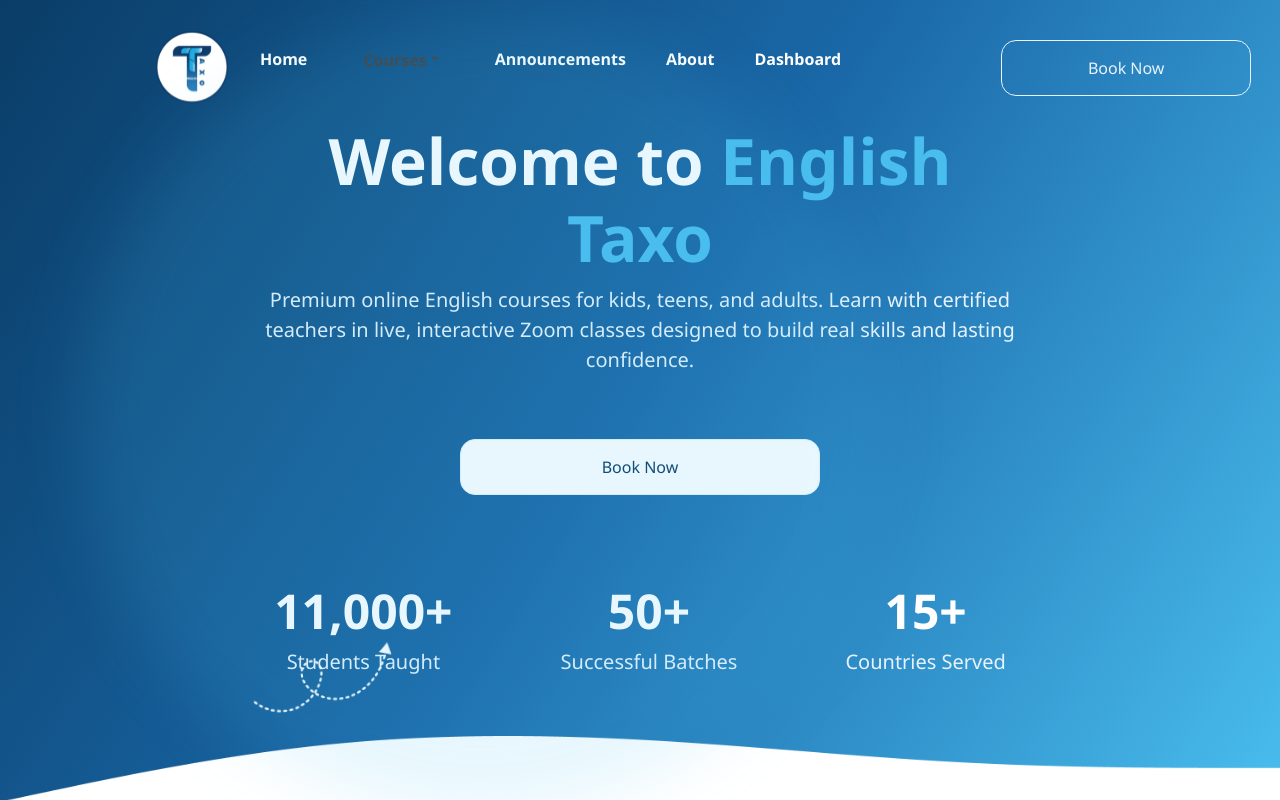
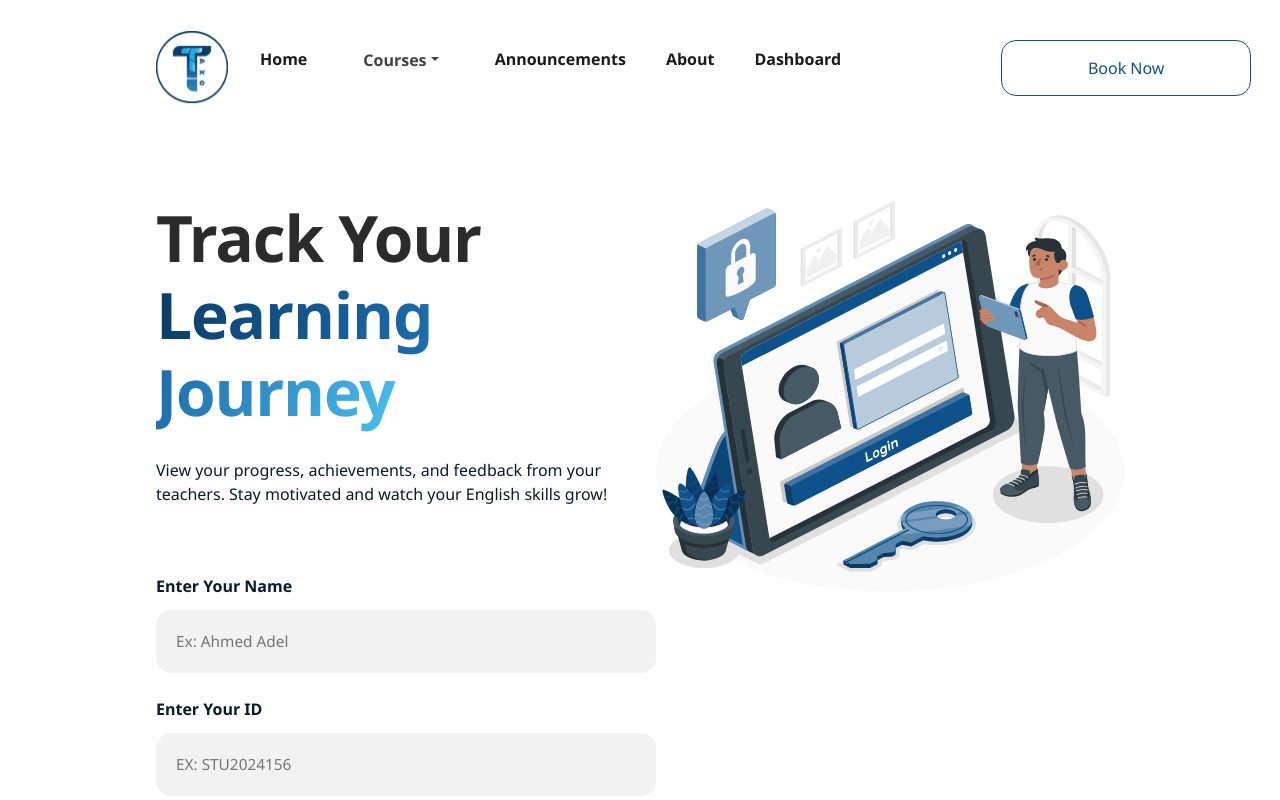
Before and after one commit to YoussefAbbas12/English-Taxo, a React (Vite) app: page /login in a window 1280 px wide. Built offline with nearby package versions, Linux system fonts and the light colour scheme.

Commit message:
final design

```diff
--- a/src/App.jsx
+++ b/src/App.jsx
@@ -8,6 +8,7 @@ import GeneralEnglish from "./pages/GeneralEnglish"
 import KidsEnglishProgram from "./pages/KidsEnglishProgram"
 import SpeakingCourse from "./pages/SpeakingCourse"
 import Dashboard from "./pages/Dashboard"
+import Login from "./components/dashboard/Login"
 
 
 const App = () => {
@@ -22,6 +23,7 @@ const App = () => {
         <Route path="/SpeakingCourse" element={<SpeakingCourse />} />
         <Route path="/Announcements" element={<News />} />
         <Route path="/Dashboard" element={<Dashboard />} />
+        <Route path="/login" element={<Login />} />
         <Route path="*" element={<Home />} />
       </Routes>
       <Footer />
--- a/src/components/dashboard/Dashboard.css
+++ b/src/components/dashboard/Dashboard.css
@@ -3,6 +3,72 @@
   padding: 0;
   box-sizing: border-box;
   font-family: 'Segoe UI', 'Roboto', 'Helvetica Neue', Arial, sans-serif;
+}
+
+.login{
+  padding: 200px 156px 100px;
+  width: 100%;
+}
+
+.login .content{
+  display: grid;
+  grid-template-columns: 1fr 1fr;
+}
+.login .content img{
+  width: 100%;
+}
+
+.login .content .form{
+  display: flex;
+  flex-direction: column;
+  align-items: flex-start;
+  gap: 52px;
+}
+
+.login .content .form .section-title h2{
+  text-align: start;
+  font-size: 64px;
+}
+
+.login .content .form .section-title p{
+  text-align: start;
+}
+
+.login .content .form form>div{
+  display: flex;
+  flex-direction: column;
+  margin-bottom: 24px;
+  gap: 12px;
+}
+.login .content .form form label{
+  color: #051B2E;
+  font-size: 16px;
+  font-weight: 600;
+}
+
+.login .content .form form>div input{
+  padding: 20px;
+  color: #666666;
+  background-color: #F2F2F2;
+  border-radius: 15px;
+  width: 500px;
+  border: none;
+  outline: none;
+}
+
+.login .content .form form a{
+  display: flex;
+  align-items: center;
+  justify-content: center;
+  height: 48px;
+  width: 250px;
+  padding: 16px 42px;
+  font-size: 18px;
+  border-radius: 15px;
+  background: linear-gradient(97deg, #0A3D67 , #1A68A8, #49BDEE );
+  color: #fff;
+  font-weight: 600;
+  margin-top: 32px;
 }
 
 .dashboard{
@@ -548,3 +614,26 @@
 .left .cards .card {
   width: 35vw;
 }
+
+@media(max-width: 1000px){
+  .login .content{
+    grid-template-columns: 1fr;
+    gap: 40px;
+  }
+}
+
+@media(max-width: 750px){
+  .login{
+    padding: 200px 40px 100px;
+  }
+
+}
+
+@media(max-width: 560px){
+  .login .content .form form ,
+  .login .content .form form>div ,
+  .login .content .form form>div input{
+    width: 100%;
+  }
+
+}
--- /dev/null
+++ b/src/components/dashboard/Login.jsx
@@ -0,0 +1,32 @@
+import NavBar from '../../layouts/NavBar/NavBar'
+import { Link } from 'react-router-dom'
+
+const Login = () => {
+  return (
+    <section className='login'>
+        <NavBar  isHome={false}/>
+        <div className="content">
+            <div className="form">
+                <div className="section-title">
+                    <h2>Track Your <span>Learning Journey</span></h2>
+                    <p>View your progress, achievements, and feedback from your teachers. Stay motivated and watch your English skills grow!</p>
+                </div>
+                <form method='post'>
+                    <div>
+                        <label htmlFor="">Enter Your Name</label>
+                        <input type="text" placeholder='Ex: Ahmed Adel'/>
+                    </div>
+                    <div>
+                        <label htmlFor="">Enter Your ID</label>
+                        <input type="text" placeholder='EX: STU2024156'/>
+                    </div>
+                    <Link to='Dashboard'>View Progress</Link>
+                </form>
+            </div>
+            <img src="assets/amico.svg"/>
+        </div>
+    </section>
+  )
+}
+
+export default Login
--- a/src/layouts/NavBar/NavBar.jsx
+++ b/src/layouts/NavBar/NavBar.jsx
@@ -36,7 +36,7 @@ const NavBar = ({isHome}) => {
             </li>
             <li><Link to="/Announcements" onClick={() => setIsOpen(false)}>Announcements</Link></li>
             <li><Link to="/about" onClick={() => setIsOpen(false)}>About</Link></li>
-            <li><Link to="/Dashboard" onClick={() => setIsOpen(false)}>Dashboard</Link></li>
+            <li><Link to="/login" onClick={() => setIsOpen(false)}>Dashboard</Link></li>
           </ul>
           <a href="#footer" onClick={() => setIsOpen(false)} className="btn nav-btn">Book Now</a>
         </div>
```
Also changed, not shown: public/assets/amico.svg (added).
